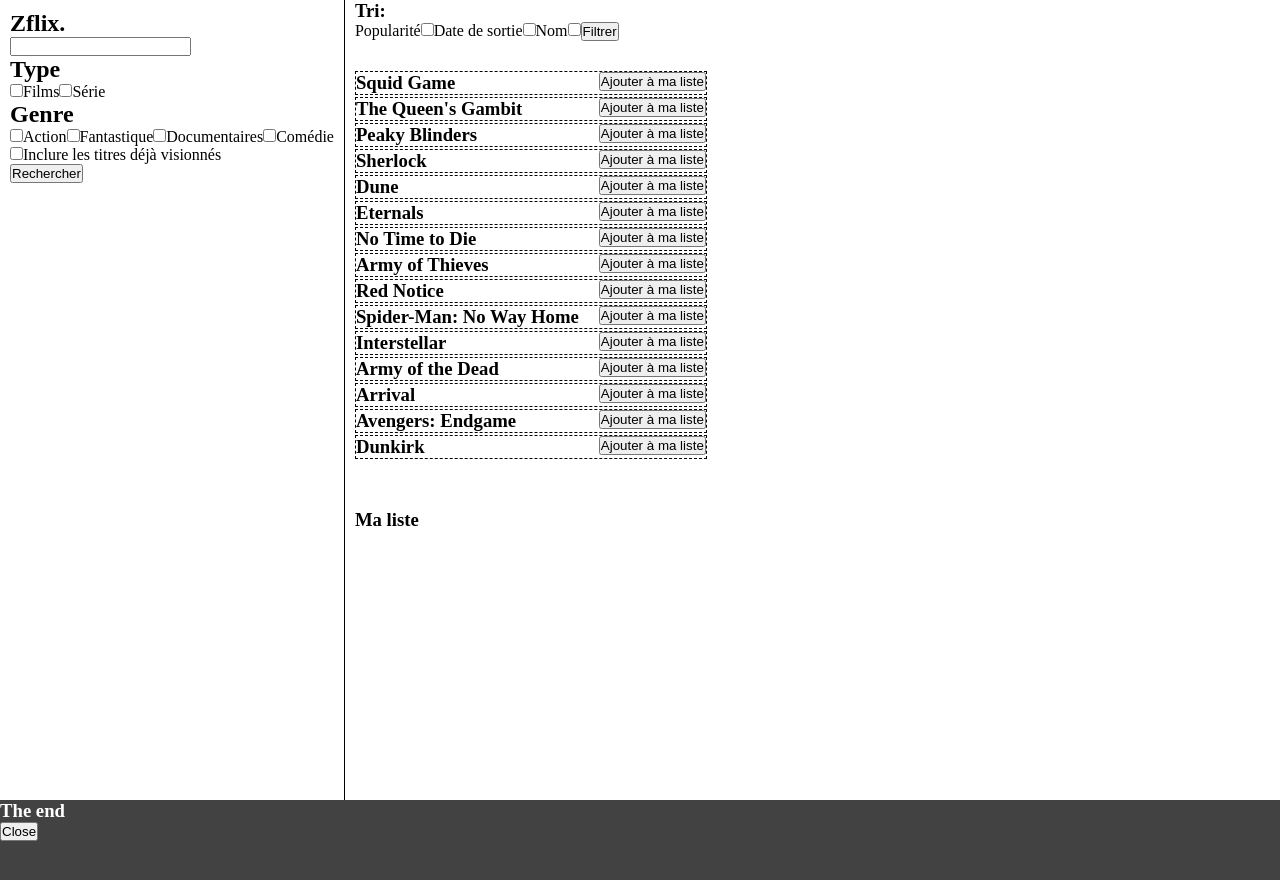
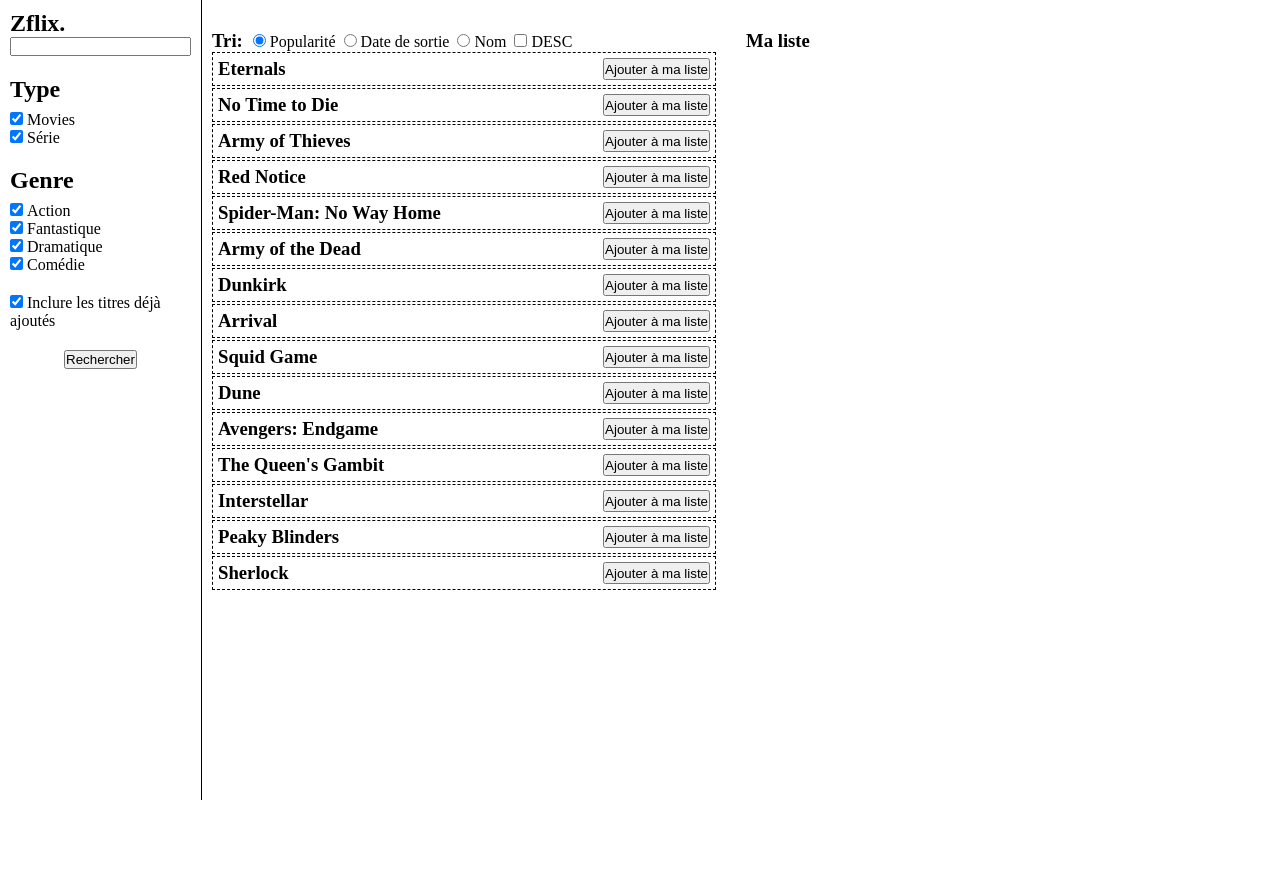
Before and after one commit to mathieumure/boomer-to-millenial, a React (Vite) app: page / in a window 1280 px wide. Shown: the top 880 px of the page. After the commit the page ends 800 px from the top, so only its background shows below. Built offline with nearby package versions, Linux system fonts and the light colour scheme.

Commit message:
feat: implements business logic and improve base style a bit

```diff
--- a/package.json
+++ b/package.json
@@ -16,12 +16,14 @@
     "styled-components": "^5.3.3"
   },
   "devDependencies": {
+    "@types/lodash": "^4.14.176",
     "@types/react": "^17.0.0",
     "@types/react-dom": "^17.0.0",
     "@types/styled-components": "^5.1.15",
     "@vitejs/plugin-react": "^1.0.0",
     "dotenv": "^10.0.0",
     "download": "^8.0.0",
+    "lodash": "^4.17.21",
     "node-fetch": "^3.0.0",
     "typescript": "^4.4.4",
     "vite": "^2.6.4"
--- a/src/App.tsx
+++ b/src/App.tsx
@@ -2,6 +2,7 @@
 import styled from "styled-components";
 import { LeftNav } from "./layout/LeftNav";
 import { MainContent } from "./layout/MainContent";
+import { MoviesProvider } from "./movie/movieContext";
 
 const Container = styled.div`
   display: flex;
@@ -9,10 +10,12 @@
 
 const App: FC = () => {
   return (
-    <Container>
-      <LeftNav />
-      <MainContent />
-    </Container>
+    <MoviesProvider>
+      <Container>
+        <LeftNav />
+        <MainContent />
+      </Container>
+    </MoviesProvider>
   );
 };
 
--- a/src/data.ts
+++ b/src/data.ts
@@ -1,8 +1,9 @@
 import jsonData from "./data.json";
 
+export type MovieType = "TVSeries" | "Movie";
 export type Movie = {
   title: string;
-  type: "TVSeries" | "Movie";
+  type: MovieType;
   date: string;
   directors: string;
   score: string;
--- a/src/layout/FinalPlay.tsx
+++ b/src/layout/FinalPlay.tsx
@@ -1,19 +1,48 @@
 import { FC } from "react";
 import styled from "styled-components";
+import { useMovies } from "../movie/movieContext";
 
 const Container = styled.div`
-  position: absolute;
+  position: fixed;
   top: 0;
   bottom: 0;
   right: 0;
   left: 0;
-  transform: translateY(100%);
   background-color: #424242;
   color: white;
-  //transition: all 0.3s;
+  display: none;
 
   &.displayed {
-    transform: translateY(0);
+    display: flex;
+    flex-direction: column;
+  }
+`;
+
+const Title = styled.h1`
+  text-align: center;
+  margin-top: 10px;
+  margin-bottom: 20px;
+`;
+
+const PlayerContainer = styled.div`
+  flex-grow: 1;
+  display: flex;
+  align-items: center;
+  justify-content: center;
+`;
+
+const CloseButton = styled.button`
+  position: absolute;
+  top: 20px;
+  right: 20px;
+  background: none;
+  border: none;
+  color: white;
+  font-size: 1.2rem;
+  border-radius: 100%;
+
+  &:hover {
+    cursor: pointer;
   }
 `;
 
@@ -21,16 +50,17 @@
   display,
   onAction,
 }) => {
+  const { cart } = useMovies();
+
   return (
     <Container className={display ? "displayed" : ""}>
-      <h3>The end</h3>
-      <button type="button" onClick={onAction}>
-        Close
-      </button>
+      <Title>Playing {cart[0]?.title}</Title>
+      <PlayerContainer>
         {display && (
           <iframe
-          width="560"
-          height="315"
+            width="1120"
+            height="630"
+            // src="https://www.youtube.com/embed/dQw4w9WgXcQ"
             src="https://www.youtube.com/embed/dQw4w9WgXcQ?autoplay=1"
             title="YouTube video player"
             frameBorder="0"
@@ -38,6 +68,11 @@
             allowFullScreen
           />
         )}
+      </PlayerContainer>
+
+      <CloseButton type="button" onClick={onAction}>
+        X
+      </CloseButton>
     </Container>
   );
 };
--- a/src/layout/LeftNav.tsx
+++ b/src/layout/LeftNav.tsx
@@ -1,5 +1,7 @@
-import { FC, FormEvent } from "react";
+import { FC, FormEvent, useState } from "react";
 import styled from "styled-components";
+import { useMovies } from "../movie/movieContext";
+import { MovieType } from "../data";
 
 const Container = styled.aside`
   border-right: solid 1px;
@@ -8,53 +10,148 @@
   padding: 10px;
 `;
 
+const SearchSection = styled.section`
+  margin-top: 20px;
+  margin-bottom: 20px;
+  display: flex;
+  flex-direction: column;
+`;
+
+const SearchHeading = styled.h2`
+  margin-bottom: 8px;
+`;
+
+const SearchCheckbox = styled.input`
+  margin-right: 4px;
+`;
+
+const CtaContainer = styled.div`
+  display: flex;
+  justify-content: center;
+`;
+
 export const LeftNav: FC = () => {
+  const { search } = useMovies();
+  const [inputValue, setInputValue] = useState<string>("");
+
+  const [includeAlreadyAdded, setIncludeAlreadyAdded] = useState<boolean>(true);
+
+  const [withMovieType, setWithMovieType] = useState<boolean>(true);
+  const [withSeriesType, setWithSeriesType] = useState<boolean>(true);
+
+  const [withAction, setWithAction] = useState<boolean>(true);
+  const [withFantastic, setWithFantastic] = useState<boolean>(true);
+  const [withDrama, setWithDrama] = useState<boolean>(true);
+  const [withComedy, setWithComedy] = useState<boolean>(true);
+
   const handleSubmit = (e: FormEvent) => {
     e.preventDefault();
+    const movieType: MovieType[] = [];
+    if (withMovieType) {
+      movieType.push("Movie");
+    }
+    if (withSeriesType) {
+      movieType.push("TVSeries");
+    }
+
+    const movieKind: string[] = [];
+    if (withAction) {
+      movieKind.push("Action");
+    }
+    if (withFantastic) {
+      movieKind.push("Fantasy");
+    }
+    if (withDrama) {
+      movieKind.push("Drama");
+    }
+    if (withComedy) {
+      movieKind.push("Comedy");
+    }
+
+    search({
+      title: inputValue,
+      movieType,
+      kind: movieKind,
+      includeAlreadyAdded,
+    });
   };
 
   return (
     <Container>
       <h1>Zflix.</h1>
       <form onSubmit={handleSubmit}>
-        <input type="text" />
-        <section>
-          <h2>Type</h2>
+        <input
+          type="text"
+          onChange={(e) => setInputValue(e.target.value)}
+          value={inputValue}
+        />
+        <SearchSection>
+          <SearchHeading>Type</SearchHeading>
           <label>
-            <input type="checkbox" />
-            Films
+            <SearchCheckbox
+              type="checkbox"
+              onChange={(e) => setWithMovieType(e.target.checked)}
+              checked={withMovieType}
+            />
+            Movies
           </label>
           <label>
-            <input type="checkbox" />
+            <SearchCheckbox
+              type="checkbox"
+              onChange={(e) => setWithSeriesType(e.target.checked)}
+              checked={withSeriesType}
+            />
             Série
           </label>
-        </section>
-        <section>
-          <h2>Genre</h2>
+        </SearchSection>
+        <SearchSection>
+          <SearchHeading>Genre</SearchHeading>
           <label>
-            <input type="checkbox" />
+            <SearchCheckbox
+              type="checkbox"
+              onChange={(e) => setWithAction(e.target.checked)}
+              checked={withAction}
+            />
             Action
           </label>
           <label>
-            <input type="checkbox" />
+            <SearchCheckbox
+              type="checkbox"
+              onChange={(e) => setWithFantastic(e.target.checked)}
+              checked={withFantastic}
+            />
             Fantastique
           </label>
           <label>
-            <input type="checkbox" />
-            Documentaires
+            <SearchCheckbox
+              type="checkbox"
+              onChange={(e) => setWithDrama(e.target.checked)}
+              checked={withDrama}
+            />
+            Dramatique
           </label>
           <label>
-            <input type="checkbox" />
+            <SearchCheckbox
+              type="checkbox"
+              onChange={(e) => setWithComedy(e.target.checked)}
+              checked={withComedy}
+            />
             Comédie
           </label>
-        </section>
-        <section>
+        </SearchSection>
+        <SearchSection>
           <label>
-            <input type="checkbox" />
-            Inclure les titres déjà visionnés
+            <SearchCheckbox
+              type="checkbox"
+              onChange={(e) => setIncludeAlreadyAdded(e.target.checked)}
+              checked={includeAlreadyAdded}
+            />
+            Inclure les titres déjà ajoutés
           </label>
-        </section>
-        <button type="submit">Rechercher</button>
+        </SearchSection>
+        <CtaContainer>
+          <button type="submit">Rechercher</button>
+        </CtaContainer>
       </form>
     </Container>
   );
--- a/src/layout/MainContent.tsx
+++ b/src/layout/MainContent.tsx
@@ -1,65 +1,130 @@
-import { FC, FormEvent, useMemo, useState } from "react";
-import { data, Movie } from "../data";
+import { ChangeEvent, FC, useState } from "react";
+import { Movie } from "../data";
 import { MovieCard } from "../movie/movieCard";
 import styled from "styled-components";
 import { FinalPlay } from "./FinalPlay";
+import { useMovies } from "../movie/movieContext";
+
+const MainContainer = styled.main`
+  display: flex;
+  width: 100%;
+  margin-top: 30px;
+  padding-right: 30px;
+`;
 
 const ResultSection = styled.section`
-  margin-top: 30px;
+  width: 50%;
 `;
 
 const CartSection = styled.section`
-  margin-top: 50px;
+  width: 50%;
+  margin-left: 30px;
+`;
+
+const FiltersContainer = styled.div`
+  display: flex;
+  align-items: baseline;
+`;
+
+const FiltersCheckbox = styled.label`
+  margin-right: 8px;
+  input {
+    margin-right: 4px;
+  }
+`;
+
+const FiltersContainerTitle = styled.h3`
+  margin-right: 10px;
+`;
+
+const CTAWrapper = styled.div`
+  display: flex;
+  margin-top: 10px;
+  justify-content: center;
 `;
 
 export const MainContent: FC = () => {
-  const [cart, setCart] = useState<Movie[]>([]);
+  const { cart, searchResults, addToCart, sortMovie, removeFromCart } =
+    useMovies();
   const [started, setStarted] = useState<boolean>(false);
-
-  const displayedMovie = useMemo<Movie[]>(
-    () => data.filter((it) => !cart.find((c) => c.title === it.title)),
-    [data, cart]
-  );
-
-  const handleSubmit = (e: FormEvent) => {
-    e.preventDefault();
-  };
+  const [descOrder, setDescOrder] = useState<boolean>(false);
+  const [currentSortType, setCurrentSortType] = useState<keyof Movie>("score");
 
   const handleAddToCart = (movie: Movie) => {
-    setCart([...cart, movie]);
+    addToCart(movie);
   };
 
   const handleRemoveFromCart = (movie: Movie) => {
-    setCart(cart.filter((it) => it.title !== movie.title));
+    removeFromCart(movie);
+  };
+
+  const handleSortTypeChange = (e: ChangeEvent<HTMLInputElement>) => {
+    const sortType = e.target.value as keyof Movie;
+    setCurrentSortType(sortType);
+    sortMovie(sortType, descOrder);
+  };
+
+  const handleDescTypeChange = (e: ChangeEvent<HTMLInputElement>) => {
+    setDescOrder(e.target.checked);
+    sortMovie(currentSortType, e.target.checked);
   };
 
   return (
-    <main>
-      <form onSubmit={handleSubmit}>
-        <h3>Tri:</h3>
-        <label>
+    <MainContainer>
+      <ResultSection>
+        <FiltersContainer>
+          <FiltersContainerTitle>Tri:</FiltersContainerTitle>
+          <FiltersCheckbox>
+            <input
+              type="radio"
+              name="sortType"
+              value="score"
+              checked={currentSortType === "score"}
+              onChange={handleSortTypeChange}
+            />
             Popularité
-          <input type="checkbox" />
-        </label>
-        <label>
+          </FiltersCheckbox>
+          <FiltersCheckbox>
+            <input
+              type="radio"
+              name="sortType"
+              value="date"
+              checked={currentSortType === "date"}
+              onChange={handleSortTypeChange}
+            />
             Date de sortie
-          <input type="checkbox" />
-        </label>
-        <label>
+          </FiltersCheckbox>
+          <FiltersCheckbox>
+            <input
+              type="radio"
+              value="title"
+              name="sortType"
+              checked={currentSortType === "title"}
+              onChange={handleSortTypeChange}
+            />
             Nom
-          <input type="checkbox" />
-        </label>
-        <button>Filtrer</button>
-      </form>
-      <ResultSection>
-        {displayedMovie.map((it) => (
+          </FiltersCheckbox>
+          <FiltersCheckbox>
+            <input
+              type="checkbox"
+              checked={descOrder}
+              onChange={handleDescTypeChange}
+            />
+            DESC
+          </FiltersCheckbox>
+        </FiltersContainer>
+        {searchResults.length > 0 ? (
+          searchResults.map((it) => (
             <MovieCard
               movie={it}
               onAction={() => handleAddToCart(it)}
               actionName="Ajouter à ma liste"
               key={it.title}
             />
-        ))}
+          ))
+        ) : (
+          <p>Aucun résultats</p>
+        )}
       </ResultSection>
       <CartSection>
         <h3>Ma liste</h3>
@@ -72,13 +137,15 @@
           />
         ))}
 
+        <CTAWrapper>
           {cart.length > 0 && (
             <button type="button" onClick={() => setStarted(true)}>
               Démarrer
             </button>
           )}
+        </CTAWrapper>
       </CartSection>
       <FinalPlay display={started} onAction={() => setStarted(false)} />
-    </main>
+    </MainContainer>
   );
 };
--- a/src/movie/movieCard.tsx
+++ b/src/movie/movieCard.tsx
@@ -1,4 +1,4 @@
-import { FC, FormEvent } from "react";
+import { FC } from "react";
 import { Movie } from "../data";
 import styled from "styled-components";
 
@@ -6,14 +6,15 @@
   display: flex;
   border: dashed 1px;
   margin-bottom: 2px;
+  padding: 5px;
+`;
 
-  h3 {
-    flex-grow: 1;
-  }
+const Title = styled.h3`
+  flex-grow: 1;
+`;
 
-  button {
-    margin-left: 20px;
-  }
+const CTA = styled.button`
+  margin-left: 20px;
 `;
 
 export const MovieCard: FC<{
@@ -21,16 +22,15 @@
   onAction: () => void;
   actionName: string;
 }> = ({ movie, onAction, actionName }) => {
-  const handleSubmit = (e: FormEvent) => {
-    e.preventDefault();
+  const handleClick = () => {
     onAction();
   };
   return (
     <Container>
-      <h3>{movie.title}</h3>
-      <form onSubmit={handleSubmit}>
-        <button>{actionName}</button>
-      </form>
+      <Title>{movie.title}</Title>
+      <CTA type="button" onClick={handleClick}>
+        {actionName}
+      </CTA>
     </Container>
   );
 };
--- /dev/null
+++ b/src/movie/movieContext.tsx
@@ -0,0 +1,131 @@
+import React, { FC, Reducer, useContext, useReducer } from "react";
+import { Movie, data, MovieType } from "../data";
+import _orderBy from "lodash/orderBy";
+
+function intersection<T>(arrayA: T[], arrayB: T[]) {
+  return [arrayA, arrayB].reduce((a, b) => a.filter((c) => b.includes(c)));
+}
+
+type MovieContextType = {
+  movies: Movie[];
+  cart: Movie[];
+  searchResults: Movie[];
+  addToCart: (movie: Movie) => void;
+  removeFromCart: (movie: Movie) => void;
+  sortMovie: (by: keyof Movie, desc?: boolean) => void;
+  search: (searchOption: {
+    title?: string;
+    movieType?: MovieType[];
+    kind?: string[];
+    includeAlreadyAdded?: boolean;
+  }) => void;
+};
+
+const MovieContext = React.createContext<MovieContextType>({
+  movies: [],
+  searchResults: [],
+  cart: [],
+  addToCart: () => {},
+  removeFromCart: () => {},
+  sortMovie: () => {},
+  search: () => {},
+});
+
+export const useMovies: () => MovieContextType = () => {
+  return useContext<MovieContextType>(MovieContext);
+};
+
+type ReducerState = { movies: Movie[]; cart: Movie[]; searchResults: Movie[] };
+type ActionType =
+  | { type: "ADD_TO_CART"; movie: Movie }
+  | { type: "REMOVE_FROM_CART"; movie: Movie }
+  | { type: "SORT_MOVIES"; by: keyof Movie; desc: boolean }
+  | {
+      type: "SEARCH";
+      title?: string;
+      movieType?: MovieType[];
+      kind?: string[];
+      includeAlreadyAdded?: boolean;
+    };
+
+const movieReducers = (state: ReducerState, action: ActionType) => {
+  switch (action.type) {
+    case "ADD_TO_CART": {
+      if (state.cart.find((it) => it.title === action.movie.title)) {
+        return state;
+      }
+      const nextCart = [...state.cart, action.movie];
+      return { ...state, cart: nextCart };
+    }
+    case "REMOVE_FROM_CART": {
+      const nextCart = state.cart.filter(
+        (it) => it.title !== action.movie.title
+      );
+      return { ...state, cart: nextCart };
+    }
+    case "SORT_MOVIES": {
+      console.log(action.desc, action.by);
+      let nextMovies = _orderBy(
+        state.searchResults,
+        action.by,
+        action.desc ? "desc" : "asc"
+      );
+      return { ...state, searchResults: nextMovies };
+    }
+    case "SEARCH": {
+      const baseSearchData = action.includeAlreadyAdded
+        ? state.movies
+        : state.movies.filter(
+            (it) => !state.cart.find((c) => c.title === it.title)
+          );
+
+      const search = baseSearchData.filter((movie) => {
+        if (
+          action.title &&
+          !movie.title.toLowerCase().includes(action.title.toLowerCase())
+        ) {
+          return false;
+        }
+        if (action.movieType && !action.movieType.includes(movie.type)) {
+          return false;
+        }
+        if (action.kind) {
+          const commonKind = intersection<string>(action.kind, movie.genres);
+          return commonKind.length > 0;
+        }
+        return true;
+      });
+      return { ...state, searchResults: search };
+    }
+    default:
+      throw new Error();
+  }
+};
+
+export const MoviesProvider: FC = ({ children }) => {
+  const [state, dispatch] = useReducer<Reducer<ReducerState, ActionType>>(
+    movieReducers,
+    {
+      movies: data,
+      cart: [],
+      searchResults: _orderBy(data, "score", "asc"),
+    }
+  );
+
+  const moviesContext: MovieContextType = {
+    movies: state.movies,
+    cart: state.cart,
+    searchResults: state.searchResults,
+    addToCart: (movie) => dispatch({ type: "ADD_TO_CART", movie }),
+    removeFromCart: (movie) => dispatch({ type: "REMOVE_FROM_CART", movie }),
+    sortMovie: (by, desc = false) =>
+      dispatch({ type: "SORT_MOVIES", by, desc }),
+    search: (options) => dispatch({ type: "SEARCH", ...options }),
+  };
+
+  return (
+    <MovieContext.Provider value={moviesContext}>
+      {children}
+    </MovieContext.Provider>
+  );
+};
```
Also changed, not shown: 1 other file (tests, documents, lock files or other folders). Lines whose indentation alone changed are shown as unchanged.
